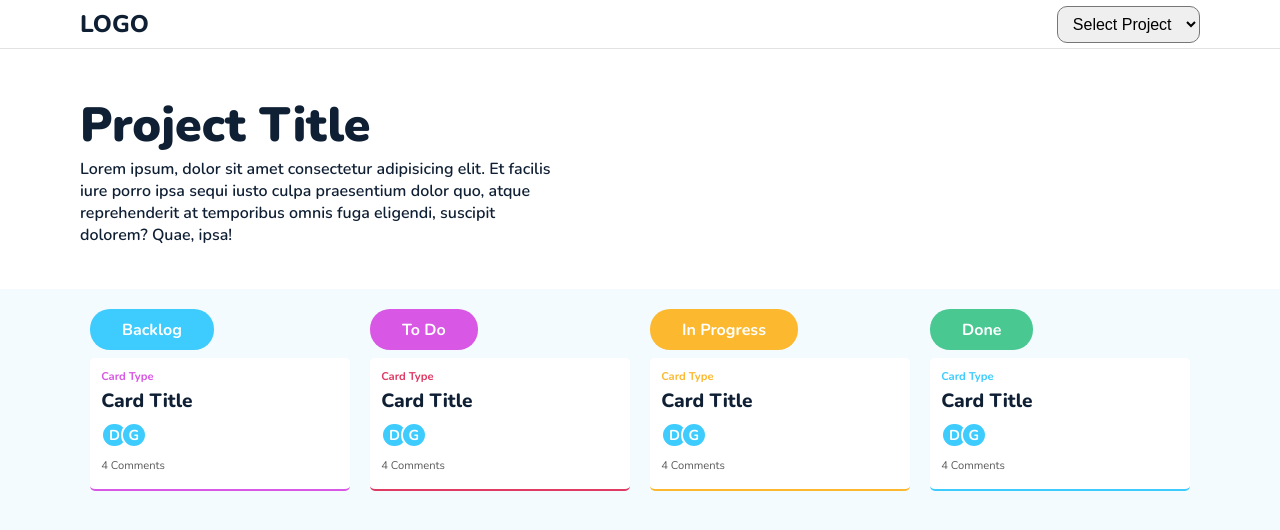
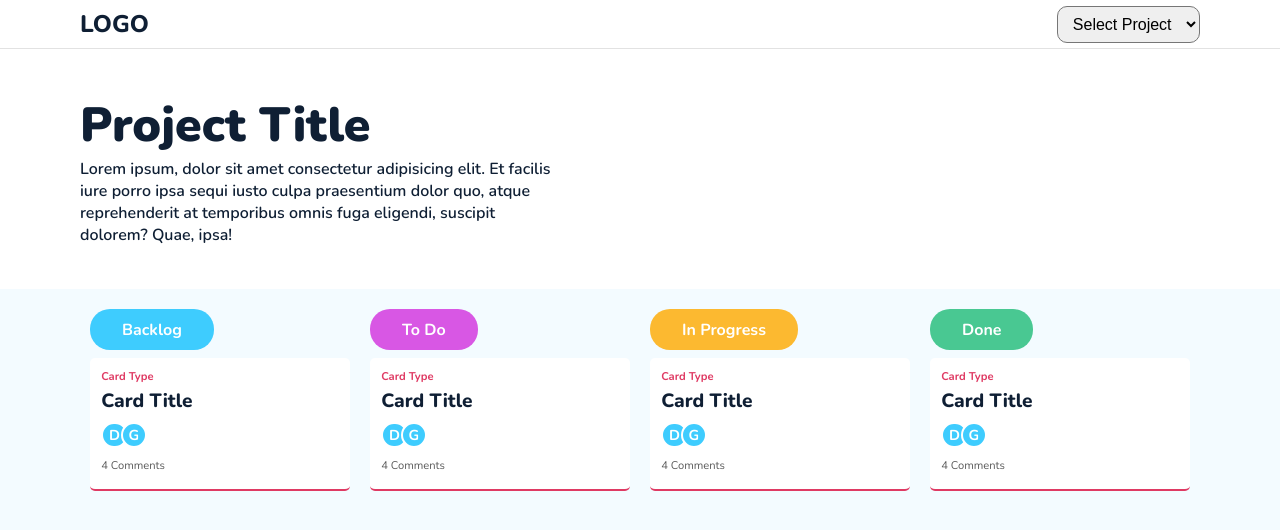
Before and after one commit to Sami-Rocks/mangr, a React (Create React App) app: page /dashboard in a window 1280 px wide. Shown: the top 530 px of the page. Built offline with nearby package versions, Linux system fonts and the light colour scheme.

Commit message:
drag and drop figured out; sort off

```diff
--- a/package.json
+++ b/package.json
@@ -45,6 +45,7 @@
     ]
   },
   "devDependencies": {
+    "@types/react-beautiful-dnd": "^13.1.1",
     "@types/react-router-dom": "^5.1.8"
   }
 }
--- a/src/components/Card/index.tsx
+++ b/src/components/Card/index.tsx
@@ -1,10 +1,11 @@
 import './style.scss'
+
 
 const Card = (props:any) =>{
     return(
-        <div className={`card ${props.type}`}>
+        <div  {...props} ref={props.innerRef} className={`card ${props.type}`}>
             <p className="card-type">Card Type</p>
-            <h3 className="card-title">Card Title</h3>
+            <h3 className="card-title">{props.title}</h3>
             <div className="card-to" >
                 <div className="user">D</div>
                 <div className="user">G</div>
--- /dev/null
+++ b/src/containers/Dashboard/index.jsx
@@ -0,0 +1,103 @@
+import Card from '../../components/Card'
+import './style.scss'
+import { DragDropContext, Droppable, Draggable } from 'react-beautiful-dnd'
+
+const Dashboard = () =>{
+    const todo = [1, 2, 3, 4, 5, 6]
+    const backlog = [1, 2, 3, 4]
+    const progress = [1, 2, 3]
+    const done = [1, 2]
+    return(
+        <div className="dashboard" >
+            <header>
+                <div className="header-container">
+                    <div className="logo">
+                        <h1>LOGO</h1>
+                    </div>
+                    <div className="inputGroup">
+                        <select name="cars" id="cars">
+                            <option value="">Select Project</option>
+                            <option value="saab">Saab</option>
+                            <option value="mercedes">Mercedes</option>
+                            <option value="audi">Audi</option>
+                        </select>
+                    </div>
+                </div>
+            </header>
+            <div className="top-board">
+                <div className="top-board-container">
+                    <h1 className="project-title">
+                        Project Title
+                    </h1>
+                    <p className="project-description">Lorem ipsum, dolor sit amet consectetur adipisicing elit. Et facilis iure porro ipsa sequi iusto culpa praesentium dolor quo, atque reprehenderit at temporibus omnis fuga eligendi, suscipit dolorem? Quae, ipsa!</p>
+                </div>
+            </div>
+            <div className="project-collaborators"></div>
+            <div className="board">
+                <div className="board-container">
+                    <DragDropContext>
+                        <div className="section backlog">
+                            <div className="section-title">Backlog</div>
+                            <Droppable droppableId ="droppable-0" index={0}>
+                                {(provided, snapshot) => (
+                                    <div className="section-content" ref={provided.innerRef} {...provided.draggableProps} {...provided.dragHandleProps} >
+                                        <Draggable draggableId="draggable-1" index={1}>
+                                        {(provided, snapshot) => (
+                                            <Card title="Card Title" innerRef={provided.innerRef} {...provided.draggableProps} {...provided.dragHandleProps} type="bug" />
+                                        )}
+                                        </Draggable>
+                                    </div>
+                                )}
+                            </Droppable>
+                        </div>
+                        <div className="section todo">
+                            <div className="section-title">To Do</div>
+                            <Droppable droppableId ="droppable-2" index={2}>
+                                {(provided, snapshot) => (
+                                    <div className="section-content" ref={provided.innerRef} {...provided.draggableProps} {...provided.dragHandleProps} >
+                                        <Draggable draggableId="draggable-2" index={2}>
+                                        {(provided, snapshot) => (
+                                            <Card title="Card Title" innerRef={provided.innerRef} {...provided.draggableProps} {...provided.dragHandleProps} type="bug" />
+                                        )}
+                                        </Draggable>
+                                    </div>
+                                )}
+                            </Droppable>
+                        </div>
+                        <div className="section in-progress">
+                            <div className="section-title">In Progress</div>
+                            <Droppable droppableId ="droppable-3" index={3}>
+                                {(provided, snapshot) => (
+                                    <div className="section-content" ref={provided.innerRef} {...provided.draggableProps} {...provided.dragHandleProps} >
+                                        <Draggable draggableId="draggable-3" index={3}>
+                                        {(provided, snapshot) => (
+
+                                            <Card title="Card Title" innerRef={provided.innerRef} {...provided.draggableProps} {...provided.dragHandleProps} type="bug" />
+                                        )}
+                                        </Draggable>
+                                    </div>
+                                )}
+                            </Droppable>
+                        </div>
+                        <div className="section done">
+                            <div className="section-title">Done</div>
+                            <Droppable droppableId ="droppable-4" index={4}>
+                                {(provided, snapshot) => (
+                                    <div className="section-content" ref={provided.innerRef} {...provided.draggableProps} {...provided.dragHandleProps} >
+                                        <Draggable draggableId="draggable-4" index={4}>
+                                        {(provided, snapshot) => (
+                                           <Card title="Card Title" innerRef={provided.innerRef} {...provided.draggableProps} {...provided.dragHandleProps} type="bug" />
+                                        )}
+                                        </Draggable>
+                                    </div>
+                                )}
+                            </Droppable>
+                        </div>
+                    </DragDropContext>
+                </div>
+            </div>
+        </div>
+    )
+}
+
+export default Dashboard
--- a/src/containers/Dashboard/index.tsx
+++ /dev/null
@@ -1,63 +0,0 @@
-import Card from '../../components/Card'
-import './style.scss'
-
-const Dashboard = () =>{
-    return(
-        <div className="dashboard" >
-            <header>
-                <div className="header-container">
-                    <div className="logo">
-                        <h1>LOGO</h1>
-                    </div>
-                    <div className="inputGroup">
-                        <select name="cars" id="cars">
-                            <option value="">Select Project</option>
-                            <option value="saab">Saab</option>
-                            <option value="mercedes">Mercedes</option>
-                            <option value="audi">Audi</option>
-                        </select>
-                    </div>
-                </div>
-            </header>
-            <div className="top-board">
-                <div className="top-board-container">
-                    <h1 className="project-title">
-                        Project Title
-                    </h1>
-                    <p className="project-description">Lorem ipsum, dolor sit amet consectetur adipisicing elit. Et facilis iure porro ipsa sequi iusto culpa praesentium dolor quo, atque reprehenderit at temporibus omnis fuga eligendi, suscipit dolorem? Quae, ipsa!</p>
-                </div>
-            </div>
-            <div className="project-collaborators"></div>
-            <div className="board">
-                <div className="board-container">
-                    <div className="section backlog">
-                        <div className="section-title">Backlog</div>
-                        <div className="section-content">
-                            <Card type="" />
-                        </div>
-                    </div>
-                    <div className="section todo">
-                        <div className="section-title">To Do</div>
-                        <div className="section-content">
-                            <Card type="bug" />
-                        </div>
-                    </div>
-                    <div className="section in-progress">
-                        <div className="section-title">In Progress</div>
-                        <div className="section-content">
-                            <Card type="feature" />
-                        </div>
-                    </div>
-                    <div className="section done">
-                        <div className="section-title">Done</div>
-                        <div className="section-content">
-                            <Card type="task" />
-                        </div>
-                    </div>
-                </div>
-            </div>
-        </div>
-    )
-}
-
-export default Dashboard
```
Also changed, not shown: 1 other file (tests, documents, lock files or other folders).
